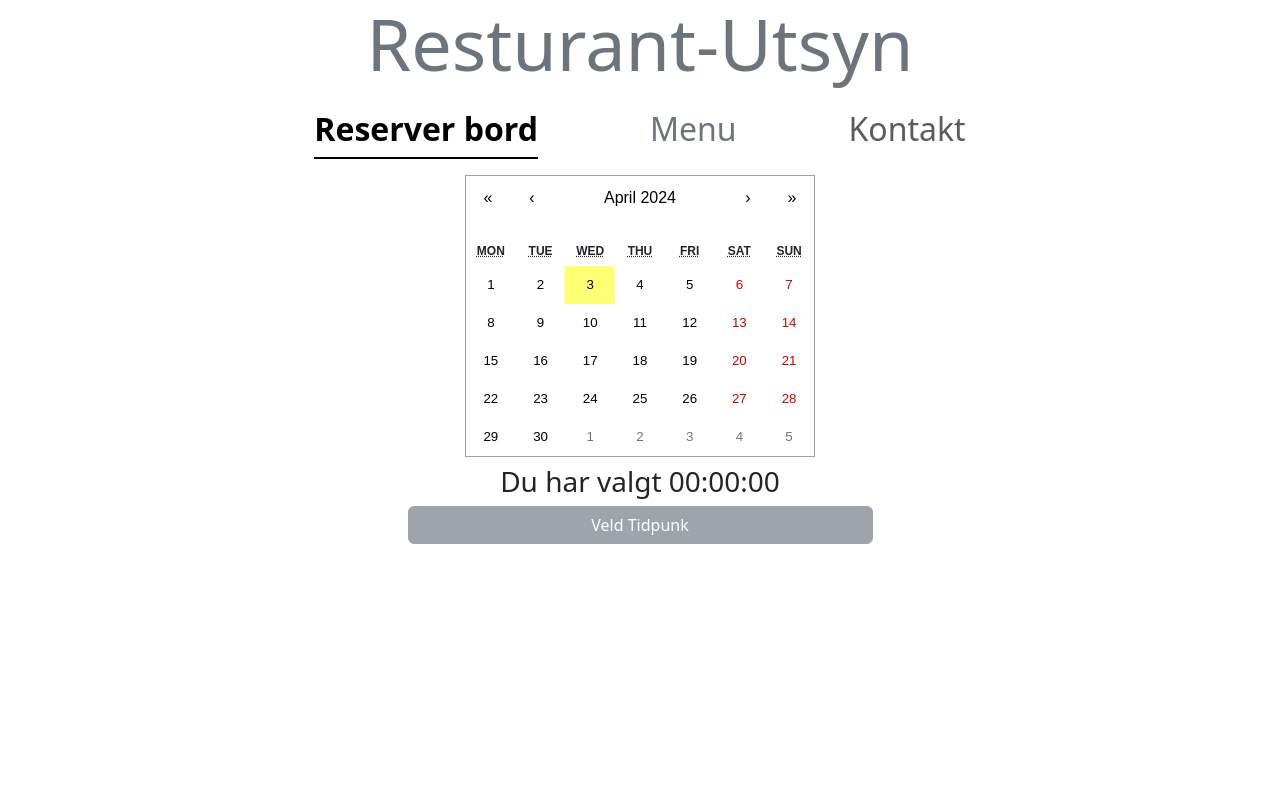
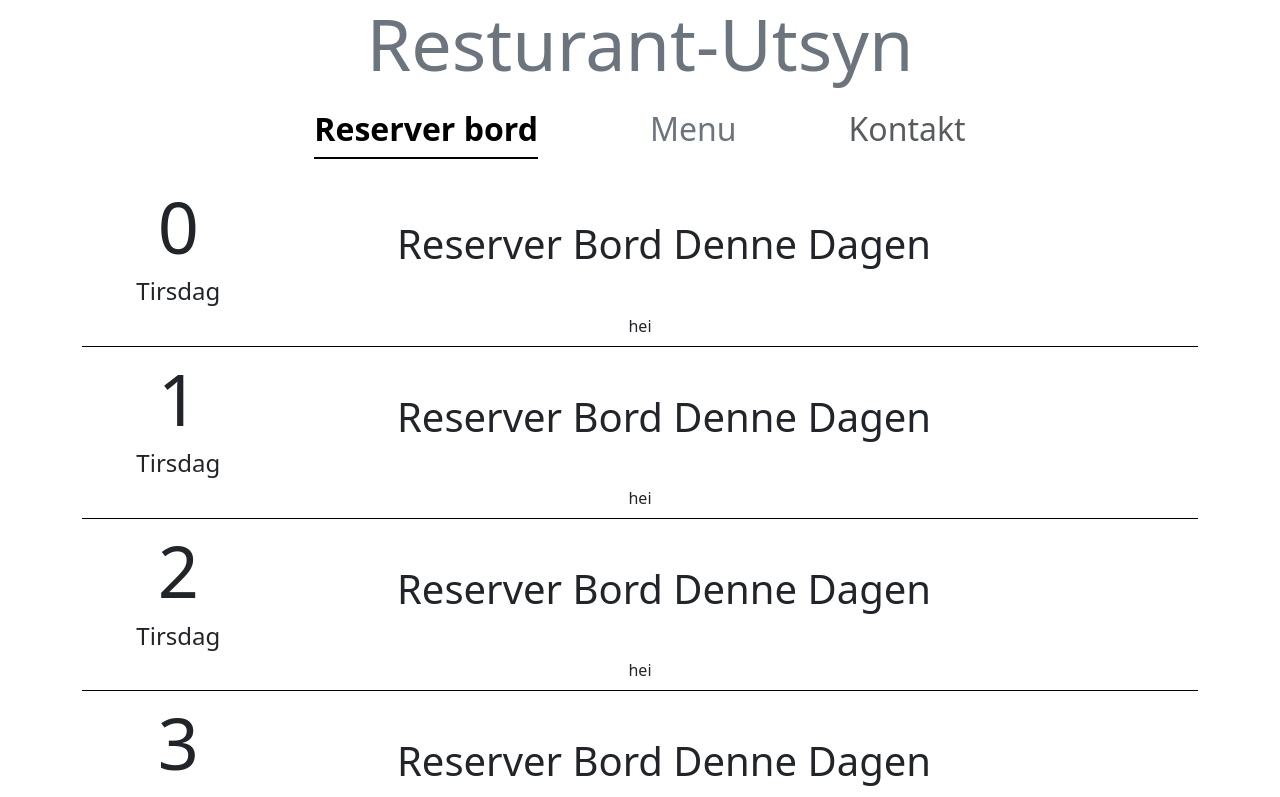
Before and after one commit to quickburrrn/restaurant-utsyn, a React (Create React App) app: page /dato in a window 1280 px wide. Shown: the top 797 px of the page. Built offline with nearby package versions, Linux system fonts and the light colour scheme.

Commit message:
redesignet dato selektor

```diff
--- a/src/pages/Date.js
+++ b/src/pages/Date.js
@@ -4,7 +4,7 @@ import TestButton from "../components/TestButton";
 import Calendar from "react-calendar";
 import 'react-calendar/dist/Calendar.css';
 import { useState } from "react";
-
+import './styles.css'
 function Date()
 {
     const [count, setCount] = useOutletContext()[0];
@@ -19,7 +19,7 @@ function Date()
     };
     return (
         <div className="container text-center">
-            <div className="col mb-2" style={{display: "grid", placeItems: "center"}}>
+            {/* <div className="col mb-2" style={{display: "grid", placeItems: "center"}}>
                 <Calendar className="primary" onChange={setDay}/>
             </div>
 
@@ -32,7 +32,31 @@ function Date()
                 <Link to={`../tid`}><TestButton color="primary" >Veld Tidpunk</TestButton></Link>
                  :
                 <TestButton color="secondary disabled">Veld Tidpunk</TestButton>}
-            </div>
+            </div> */}
+
+            <ul className="list-group list-group-flush">
+                {[...Array(11).keys()].map((item, index) => (
+                    <li className="list-group-item">
+                        <div class="row align-items-center">
+                            <div class="col">
+                                <h1 className="display-2"><b>{index}</b></h1>
+                                <h4 className="">Tirsdag</h4>
+                            </div>
+                            <div class="col-8">
+                                <h1 className="ps-5">Reserver Bord Denne Dagen</h1>
+                            </div>
+                            <div class="col">
+
+                            </div>
+
+                        </div>
+                        <div>
+                            hei
+                        </div>
+
+                    </li>
+                ))}
+            </ul>
 
         </div>
     );
--- /dev/null
+++ b/src/pages/styles.css
@@ -0,0 +1,5 @@
+.list-group-item
+{
+    border-style: solid;
+    border-color: black;
+}
```
